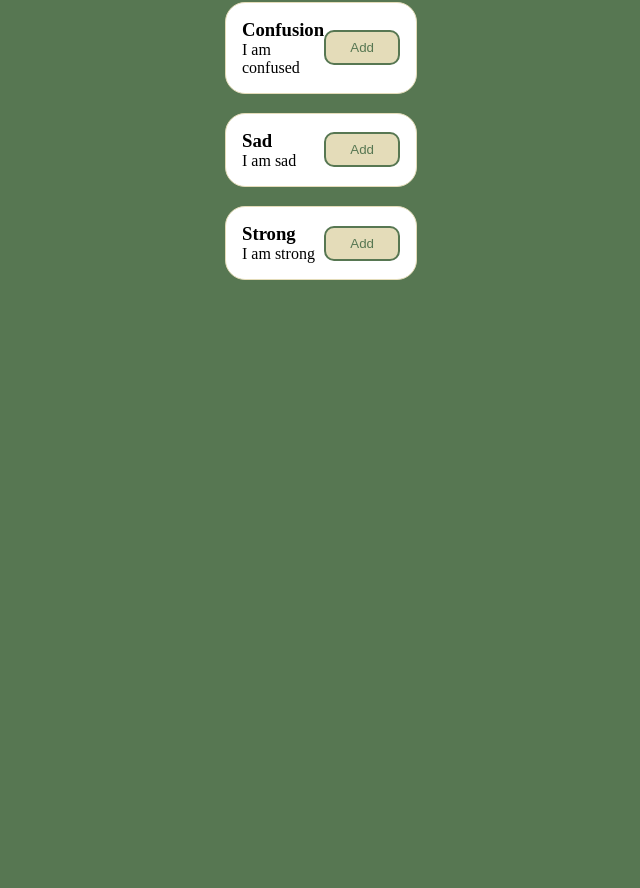
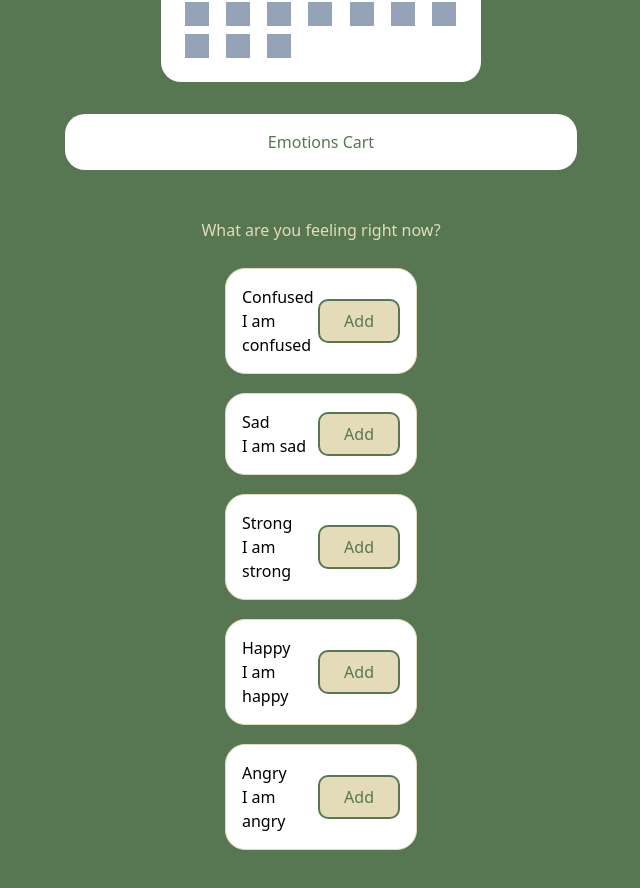
Before and after one commit to ranjabi/my-emotions, a React (Create React App) app: page / in a window 1280 px wide. Shown: the part 270-1158 px from the top of the page, without its empty margins (319-959 px from the left). Before the commit the page ends 800 px from the top, so only its background shows below. Built offline with nearby package versions, Linux system fonts and the light colour scheme.

Commit message:
add tailwind

```diff
--- a/package.json
+++ b/package.json
@@ -37,5 +37,10 @@
       "last 1 firefox version",
       "last 1 safari version"
     ]
+  },
+  "devDependencies": {
+    "autoprefixer": "^10.4.7",
+    "postcss": "^8.4.14",
+    "tailwindcss": "^3.1.0"
   }
 }
--- /dev/null
+++ b/postcss.config.js
@@ -0,0 +1,6 @@
+module.exports = {
+  plugins: {
+    tailwindcss: {},
+    autoprefixer: {},
+  },
+}
--- a/src/App.js
+++ b/src/App.js
@@ -5,6 +5,7 @@ import { useSelector } from "react-redux";
 import { BrowserRouter as Router, Switch, Route } from "react-router-dom";
 import Contact from "./components/Pages/Contact";
 import How from "./components/Pages/How";
+import Tracker from "./components/Tracker/Tracker";
 
 function App() {
   /* accessing showCart state */
@@ -13,6 +14,7 @@ function App() {
   return (
     <Router>
       <Layout>
+        <Tracker />
         {showCart && <Cart />}
         <Emotions />
       </Layout>
--- a/src/Components/Selection/Emotions.js
+++ b/src/Components/Selection/Emotions.js
@@ -4,7 +4,7 @@ import EmotionItem from "./EmotionItem";
 const dummy_emotions = [
   {
     id: "emo1",
-    name: "Confusion",
+    name: "Confused",
     description: "I am confused",
     score: 5,
   },
@@ -20,24 +20,18 @@ const dummy_emotions = [
     description: "I am strong",
     score: 6,
   },
-  // {
-  //   id: "emo4",
-  //   name: "Happy",
-  //   description: "I am happy",
-  //   score: 10,
-  // },
-  // {
-  //   id: "emo5",
-  //   name: "Angry",
-  //   description: "I am angry",
-  //   score: 1,
-  // },
-  // {
-  //   id: "emo6",
-  //   name: "Energized",
-  //   description: "I am energized",
-  //   score: 8,
-  // },
+  {
+    id: "emo4",
+    name: "Happy",
+    description: "I am happy",
+    score: 10,
+  },
+  {
+    id: "emo5",
+    name: "Angry",
+    description: "I am angry",
+    score: 1,
+  },
 ];
 
 const Emotions = (props) => {
--- /dev/null
+++ b/src/Components/Tracker/Tracker.js
@@ -0,0 +1,21 @@
+import { Fragment } from "react";
+import Card from "../Selection/Card";
+
+const dummy_item = [...Array(31)].map((u, i) => i);
+
+const Tracker = (props) => {
+  return (
+    <Fragment>
+      <Card className="w-80 ">
+        <h1 className="text-2xl text-center">June</h1>
+        <div className="grid grid-cols-7 gap-2 pl-2 pt-4 pb-2">
+          {dummy_item.map((item) => (
+            <div className="bg-slate-400 h-6 w-6"></div>
+          ))}
+        </div>
+      </Card>
+    </Fragment>
+  );
+};
+
+export default Tracker;
--- a/src/index.css
+++ b/src/index.css
@@ -1,3 +1,7 @@
+@tailwind base;
+@tailwind components;
+@tailwind utilities;
+
 * {
   box-sizing: border-box;
   margin: 0;
--- /dev/null
+++ b/tailwind.config.js
@@ -0,0 +1,10 @@
+/** @type {import('tailwindcss').Config} */
+module.exports = {
+  content: [
+    "./src/**/*.{js,jsx,ts,tsx}",
+  ],
+  theme: {
+    extend: {},
+  },
+  plugins: [],
+}
```
Also changed, not shown: src/Components/Tracker/Tracker.module.css (added), src/Components/Tracker/TrackerItem.js (added), 1 other file (tests, documents, lock files or other folders).
